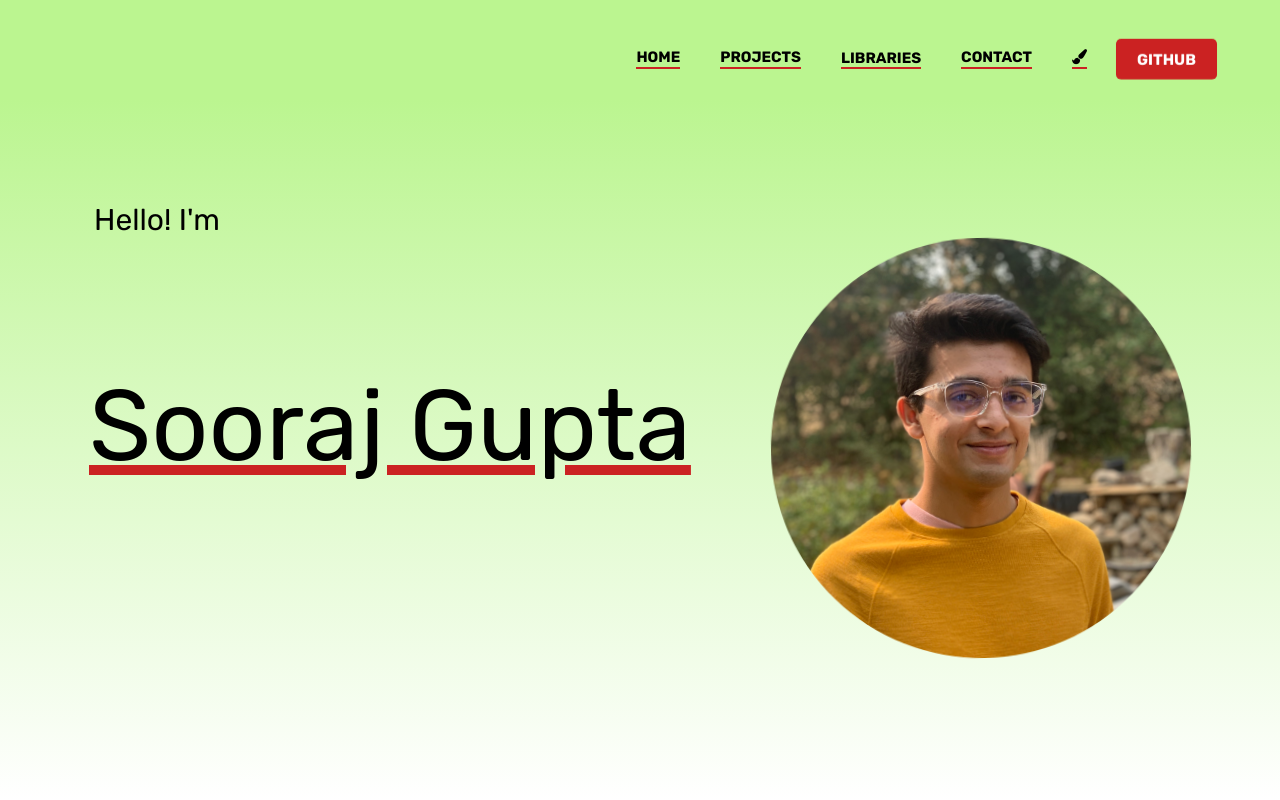
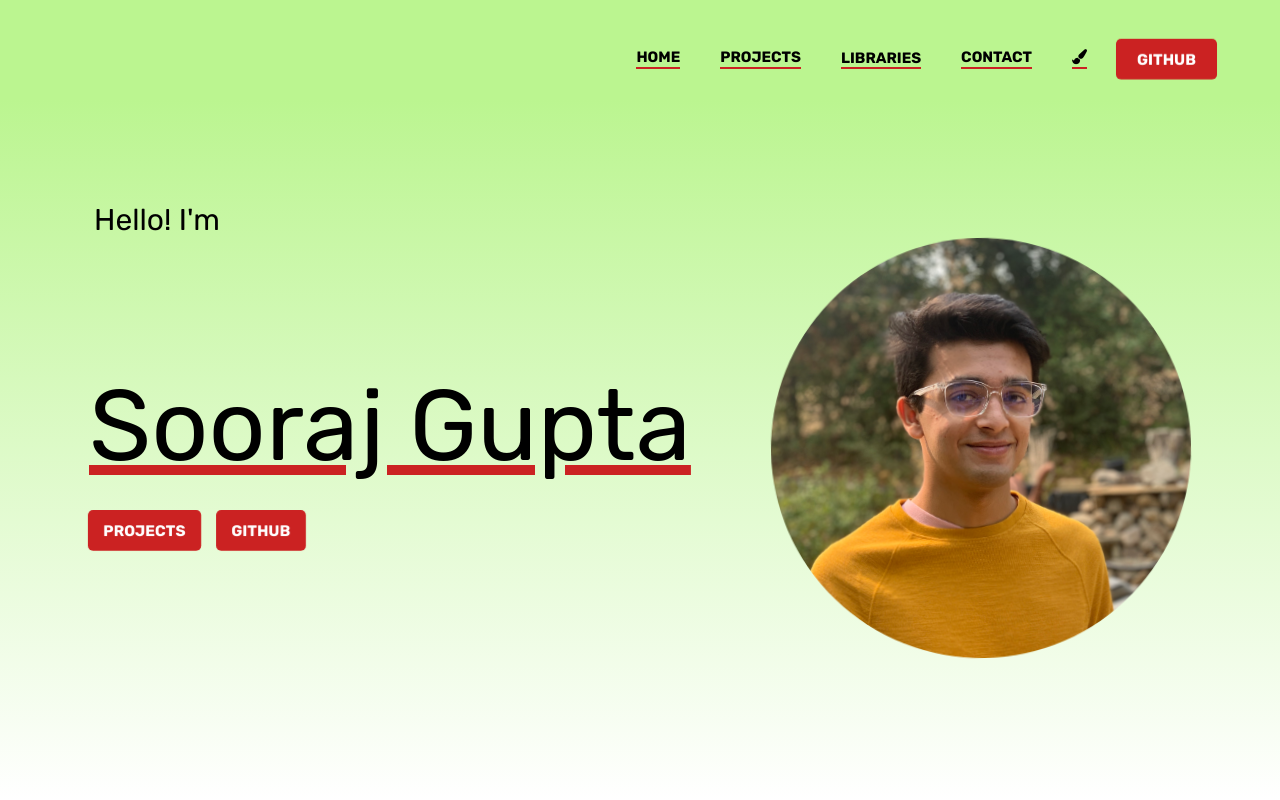
Before and after one commit to sooraj-gupta/sooraj-gupta.github.io, a plain HTML site: page index.html in a window 1280 px wide. Shown: the top 800 px of the page. Drawn offline with Linux system fonts and the light colour scheme.

Commit message:
fixed some incorrect links

```diff
--- a/index.html
+++ b/index.html
@@ -55,7 +55,7 @@
 					<button class = "halfrot navitem" style = "margin-right: calc( 5vw );" data-jaroos-orientation href = "https://github.com/sooraj-gupta/">GITHUB;Visit my</button>
 					<button class = "underline navitem" id = "brush" data-jaroos-orientation="reverse mid half"><i class="fa fa-paint-brush"></i></button>
 					<button class="underline navitem" href="contact" data-jaroos-orientation="reverse mid half">CONTACT</button>
-					<button class="underline navitem attent" href="projects" data-jaroos-orientation="reverse mid half">libraries</button>
+					<button class="underline navitem attent" href="libraries" data-jaroos-orientation="reverse mid half">libraries</button>
 					<button class="underline navitem" href="projects" data-jaroos-orientation="reverse mid half">projects</button>
 					<button class="underline navitem" href="https://sooraj-gupta.github.io" data-jaroos-orientation="reverse mid half">Home</button>
 				</div>
@@ -77,7 +77,9 @@
 					<h6>Hello! I'm</h6>
 					<h1>Sooraj Gupta</h1>
 					<div id = "buttons">
-
+						<a class = "button-round mobile" style = "margin-left: 0;" href = "projects">Projects</a><a class = "button-round mobile" href = "https://github.com/sooraj-gupta">GitHub</a>
+						<button class="desktop hinge" href="projects" data-jaroos-orientation="reverse">projects;Check it out!</button>
+						<button class="hinge desktop" href="https://github.com/sooraj-gupta" data-jaroos-orientation="">GITHUB;profile</button>
 					</div>
 				</div>
 				<div id  = "soorajdiv">
```
Also changed, not shown: contact.html (+1 -1 lines), libraries.html (+1 -1 lines), projects.html (+1 -1 lines).
